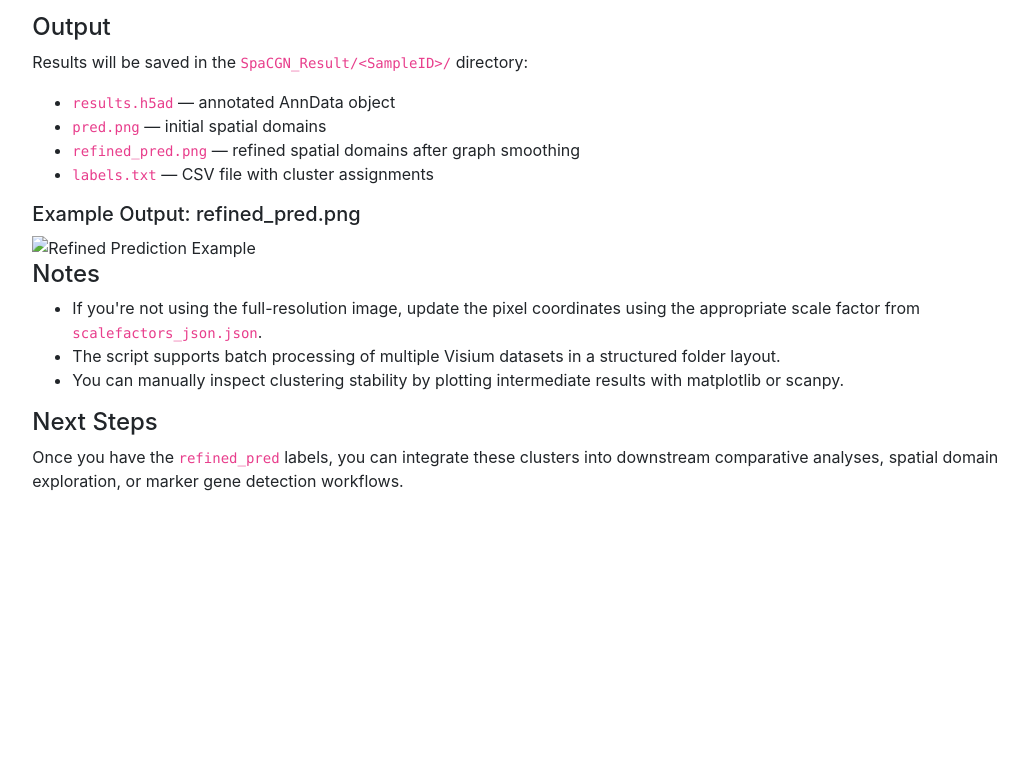
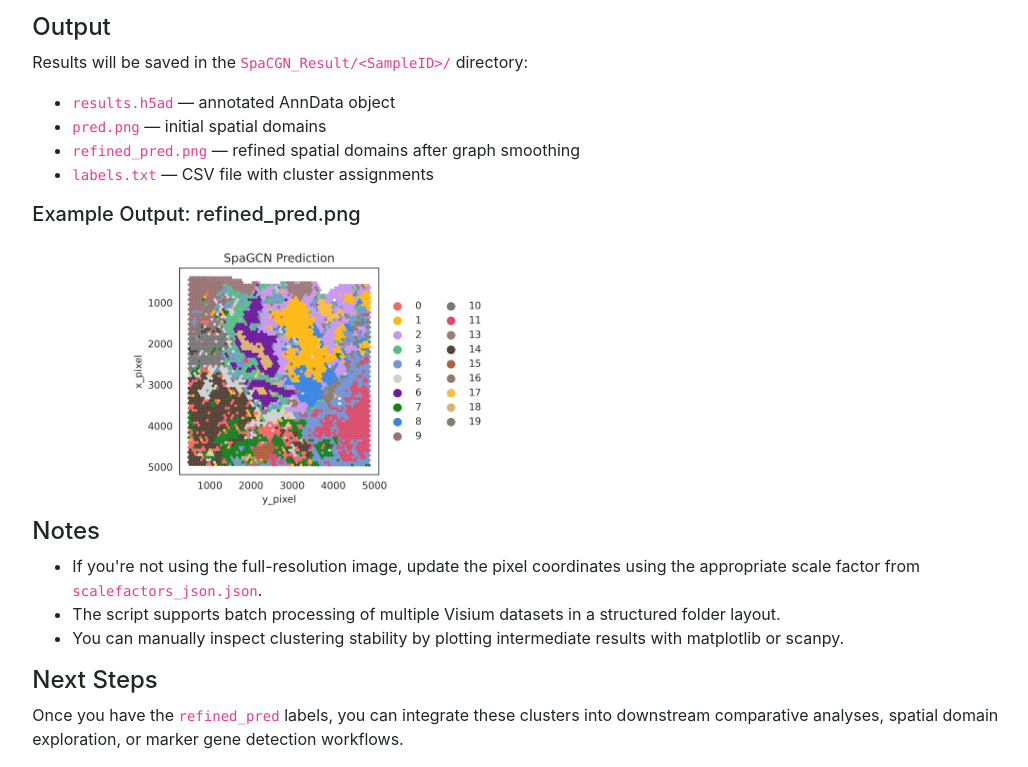
Before and after one commit to WilliamZBowie/WilliamZBowie.github.io, a plain HTML site: page MultiNMF_Scripts/Spagcn_Comparison.html in a window 1280 px wide. Shown: the part 1006-1773 px from the top of the page, without its empty margins (205-1233 px from the left). Before the commit the page ends 1515 px from the top, so only its background shows below. Drawn offline with Linux system fonts and the light colour scheme.

Commit message:
Update Spagcn_Comparison.html
Fix picture link

```diff
--- a/MultiNMF_Scripts/Spagcn_Comparison.html
+++ b/MultiNMF_Scripts/Spagcn_Comparison.html
@@ -68,7 +68,7 @@ init_labels = community.best_partition(nx.Graph(adj))</code></pre>
       </ul>
 
       <h5>Example Output: refined_pred.png</h5>
-      <img src="img/refined_pred_spagcn.png" alt="Refined Prediction Example" class="img-fluid" style="width:600px;">
+      <img src="pic/pred_spagcn.png" alt="Refined Prediction Example" class="img-fluid" style="width:600px;">
 
       <h4>Notes</h4>
       <ul>
```
